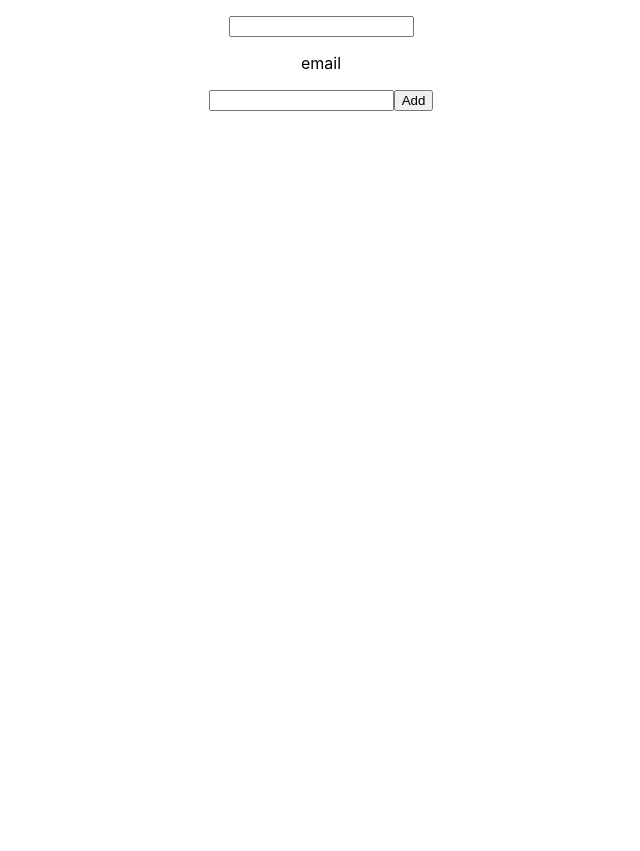
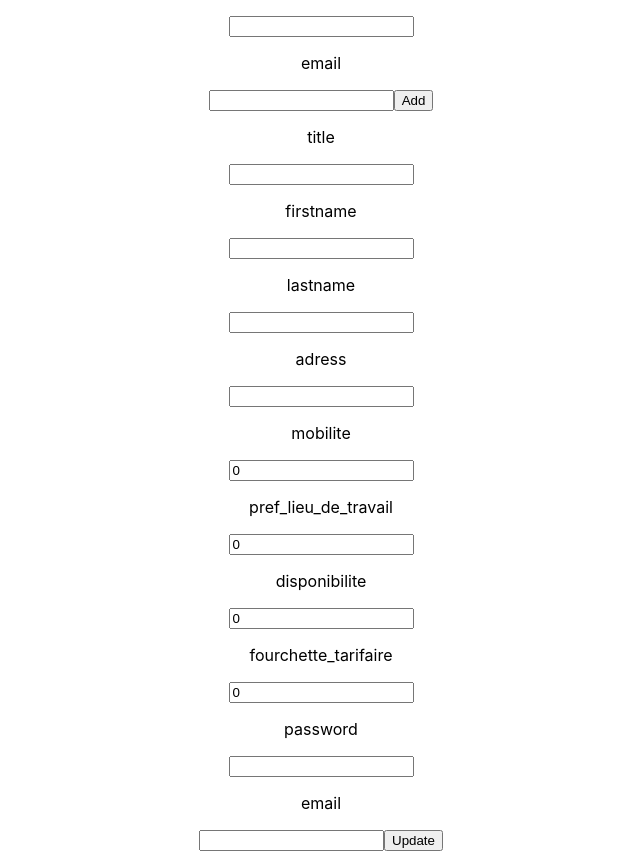
Before and after one commit to kinou-wild/NeoWorker-WildCodeSchool-Projet3, a React (Create React App) app in the folder front/: page / in a window 1280 px wide. Shown: the part 1385-2236 px from the top of the page, without its empty margins (319-959 px from the left). Before the commit the page ends 1496 px from the top, so only its background shows below. Built offline with nearby package versions, Linux system fonts and the light colour scheme; no server answers.

Commit message:
update presque ok

```diff
--- a/front/src/App.js
+++ b/front/src/App.js
@@ -14,4 +14,6 @@ function App() {
   );
 }
 
+
+
 export default App;
--- a/front/src/Freelancer.js
+++ b/front/src/Freelancer.js
@@ -21,13 +21,29 @@ function Freelancer() {
       password: "",
       email: ""
   })
+
+  //hooks pour modif le freelancer
+  const[updateFreelancer, setUpdateFreelancer]= useState({
+      img: "",
+      title: "",
+      firstname: "",
+      lastname: "",
+      address: "",
+      mobilite: 0,
+      pref_lieu_de_travail: 0,
+      disponibilite: 0,
+      fourchette_tarifaire: 0,
+      password: "",
+      email: ""
+  })
+
   // cycle de vie du fetchData pour getter le profil du freelancer
   useEffect(() => {
       fetchData()
   }, [])
 
   const fetchData=()=>{
-    axios.get('http://localhost:5000/freelancer/profil/21')
+    axios.get('http://localhost:5000/freelancer/profil/2')
     .then(res => setData(res.data))
     .catch((err)=>console.log(err))
   }
@@ -40,6 +56,13 @@ function Freelancer() {
     .catch(err=>console.log(err))
   }
 
+  //update sur la data
+  const updateQueryData = (e) => {
+    e.preventDefault()
+      axios.put('http://localhost:5000/freelancer/profil/2', updateFreelancer)
+      .then(fetchData)
+      .catch(err=>console.log(err))
+  }
 
   return (
     <div style={{textAlign:'center'}}>
@@ -69,7 +92,7 @@ function Freelancer() {
 
 
 
-    <form onSubmit={queryData}>
+    <form onSubmit={queryData} >
 
       {/* les input pour poster sur la bdd */}
       <p>title</p>
@@ -93,13 +116,39 @@ function Freelancer() {
       <p>email</p>
       <input type ="text" id="email" name="email" value={freelancer.email} required onChange={(e) => {setFreelancer({...freelancer, email:e.target.value})}} />
 
+      <button type="submit">Add</button>
+      </form>
 
-      <button type="submit">Add</button>
+      {/* les input pour update sur la bdd */}
+      <form onSubmit={updateQueryData} >
+
+      <p>title</p>
+      <input type ="text" id="title" name="title" value={updateFreelancer.title} required onChange={(e) => {setUpdateFreelancer({...updateFreelancer, title:e.target.value})}} />
+      <p>firstname</p>
+      <input type ="text" id="firstname" name="firstname" value={updateFreelancer.firstname} required onChange={(e) => {setUpdateFreelancer({...updateFreelancer, firstname:e.target.value})}} />
+      <p>lastname</p>
+      <input type ="text" id="lastname" name="lastname" value={updateFreelancer.lastname} required onChange={(e) => {setUpdateFreelancer({...updateFreelancer, lastname:e.target.value})}} />
+      <p>adress</p>
+      <input type ="text" id="address" name="address" value={updateFreelancer.address} required onChange={(e) => {setUpdateFreelancer({...updateFreelancer, address:e.target.value})}} />
+      <p>mobilite</p>
+      <input type ="text" id="mobilite" name="mobilite" value={updateFreelancer.mobilite} required onChange={(e) => {setUpdateFreelancer({...updateFreelancer, mobilite:e.target.value})}} />
+      <p>pref_lieu_de_travail</p>
+      <input type ="text" id="pref_lieu_de_travail" name="pref_lieu_de_travail" value={updateFreelancer.pref_lieu_de_travail} required onChange={(e) => {setUpdateFreelancer({...updateFreelancer, pref_lieu_de_travail:e.target.value})}} />
+      <p>disponibilite</p>
+      <input type ="text" id="disponibilite" name="disponibilite" value={updateFreelancer.disponibilite} required onChange={(e) => {setUpdateFreelancer({...updateFreelancer, disponibilite:e.target.value})}} />
+      <p>fourchette_tarifaire</p>
+      <input type ="text" id="fourchette_tarifaire" name="fourchette_tarifaire" value={updateFreelancer.fourchette_tarifaire} required onChange={(e) => {setUpdateFreelancer({...updateFreelancer, fourchette_tarifaire:e.target.value})}} />
+      <p>password</p>
+      <input type ="text" id="password" name="password" value={updateFreelancer.password} required onChange={(e) => {setUpdateFreelancer({...updateFreelancer, password:e.target.value})}} />
+      <p>email</p>
+      <input type ="text" id="email" name="email" value={updateFreelancer.email} required onChange={(e) => {setUpdateFreelancer({...updateFreelancer, email:e.target.value})}} />
+
+      <button type="submit">Update</button>
 
     </form>
 
     </div>
-  );
-}
+
+  )}
 
 export default Freelancer;
```
Also changed, not shown: front/src/Users.js (added, +64 -0 lines), 2 other files (tests, documents, lock files or other folders).
